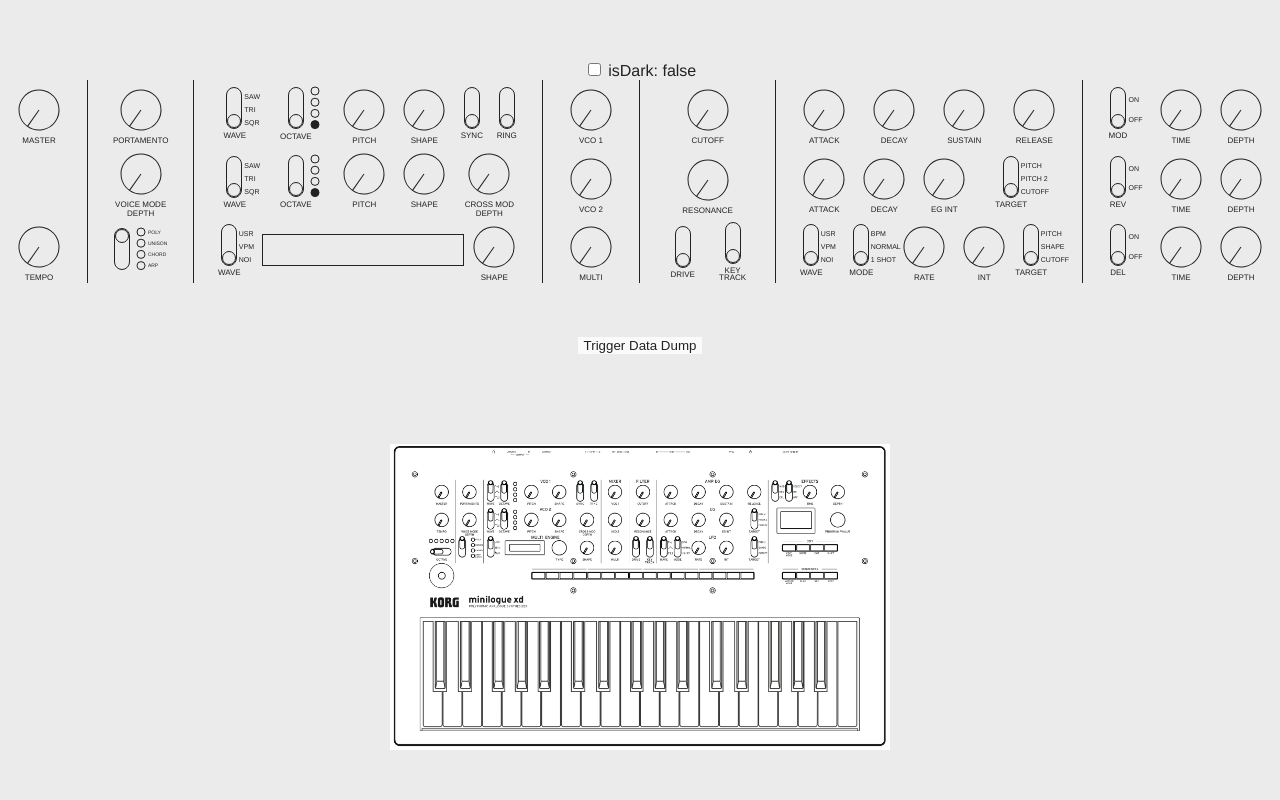
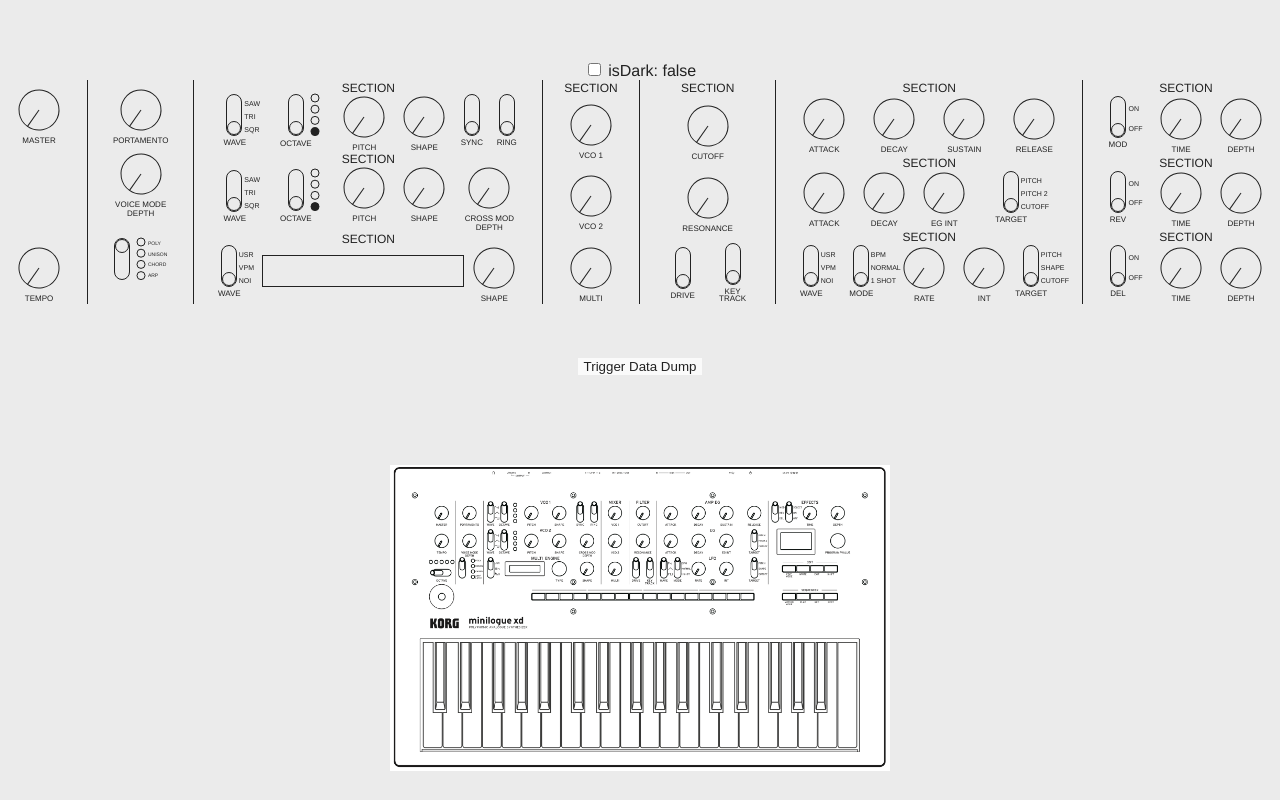
Before and after one commit to willconnell/xd-patch, a Vue app: page / in a window 1280 px wide. Built offline with nearby package versions, Linux system fonts and the light colour scheme.

Commit message:
adding section titles to layout

```diff
--- a/src/components/MinilogueXD.vue
+++ b/src/components/MinilogueXD.vue
@@ -17,6 +17,7 @@
     </div>
     <div class="divider"></div>
     <div class="oscillators section">
+      <div class="secTitle">SECTION</div>
       <div class="row">
         <Switch
           label="wave"
@@ -36,6 +37,8 @@
           <Switch label="ring" :positions="2" :value="prog?.ring" />
         </div>
       </div>
+      <div class="secTitle">SECTION</div>
+
       <div class="row">
         <Switch
           label="wave"
@@ -52,6 +55,8 @@
         <Knob label="shape" :value="prog?.vco2Shape" />
         <Knob label="cross mod depth" :value="prog?.crossModDepth" />
       </div>
+      <div class="secTitle">SECTION</div>
+
       <div class="row">
         <Switch
           label="wave"
@@ -65,12 +70,14 @@
     </div>
     <div class="divider"></div>
     <div class="mixer section">
+      <div class="secTitle">SECTION</div>
       <Knob label="vco 1" :value="prog?.vco1Level" />
       <Knob label="vco 2" :value="prog?.vco2Level" />
       <Knob label="multi" :value="prog?.multiLevel" />
     </div>
     <div class="divider"></div>
     <div class="filter section">
+      <div class="secTitle">SECTION</div>
       <Knob label="cutoff" :value="prog?.cutoff" />
       <Knob label="resonance" :value="prog?.resonance" />
       <div class="row">
@@ -81,12 +88,16 @@
     </div>
     <div class="divider"></div>
     <div class="modulation section">
+      <div class="secTitle">SECTION</div>
+
       <div class="row">
         <Knob label="attack" :value="prog?.ampEGAttack" />
         <Knob label="decay" :value="prog?.ampEGDecay" />
         <Knob label="sustain" :value="prog?.ampEGSustain" />
         <Knob label="release" :value="prog?.ampEGRelease" />
       </div>
+      <div class="secTitle">SECTION</div>
+
       <div class="row">
         <Knob label="attack" :value="prog?.egAttack" />
         <Knob label="decay" :value="prog?.egDecay" />
@@ -97,6 +108,8 @@
           :value="prog?.egTarget"
         />
       </div>
+      <div class="secTitle">SECTION</div>
+
       <div class="row">
         <Switch
           label="wave"
@@ -119,6 +132,8 @@
     </div>
     <div class="divider"></div>
     <div class="effects section">
+      <div class="secTitle">SECTION</div>
+
       <div class="row">
         <!-- fixme: configure sub types for FX later -->
         <Switch
@@ -130,6 +145,8 @@
         <Knob label="time" :value="prog?.modFxTime" />
         <Knob label="depth" :value="prog?.modFxDepth" />
       </div>
+      <div class="secTitle">SECTION</div>
+
       <div class="row">
         <Switch
           label="rev"
@@ -140,6 +157,8 @@
         <Knob label="time" :value="prog?.reverbTime" />
         <Knob label="depth" :value="prog?.reverbDepth" />
       </div>
+      <div class="secTitle">SECTION</div>
+
       <div class="row">
         <Switch
           label="del"
@@ -1501,4 +1520,8 @@
   width: 200px;
   height: 30px;
 }
+.secTitle {
+  font-size: 12px;
+  margin-bottom: -7px;
+}
 </style>
```
